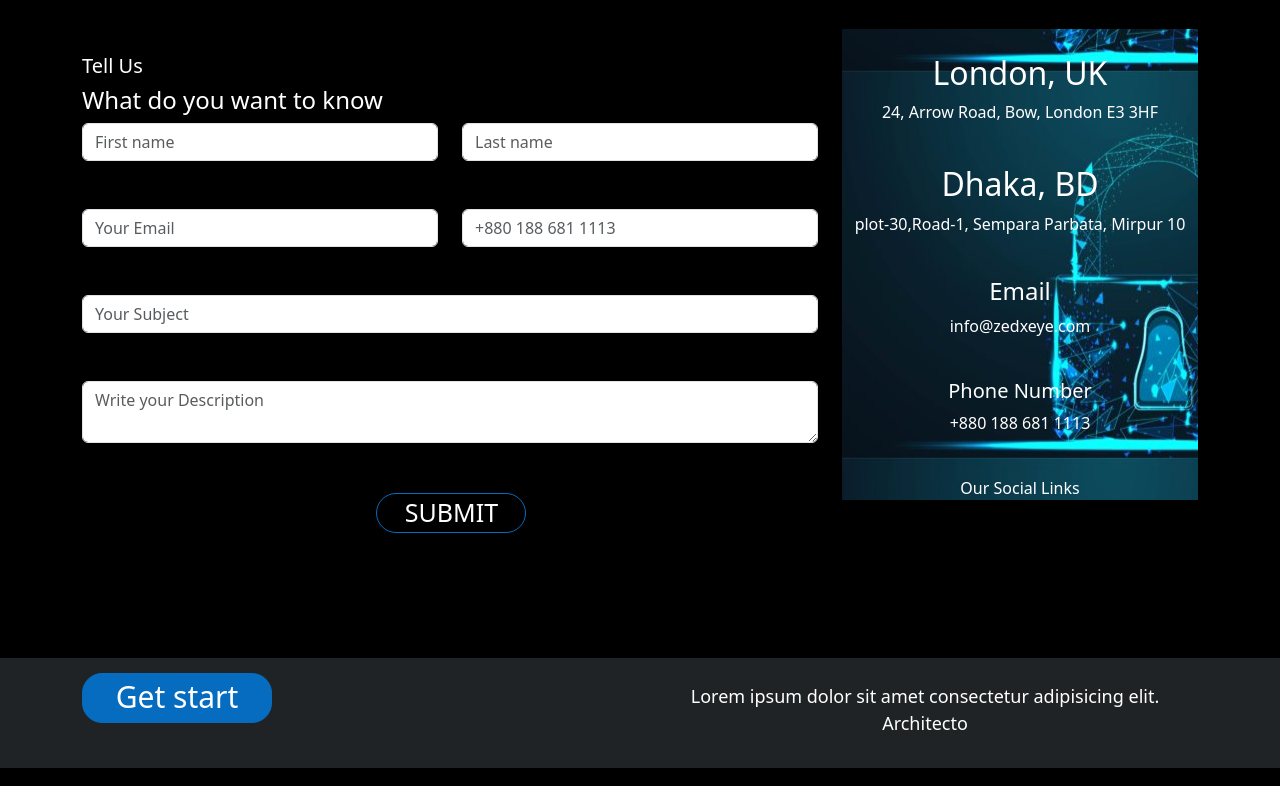
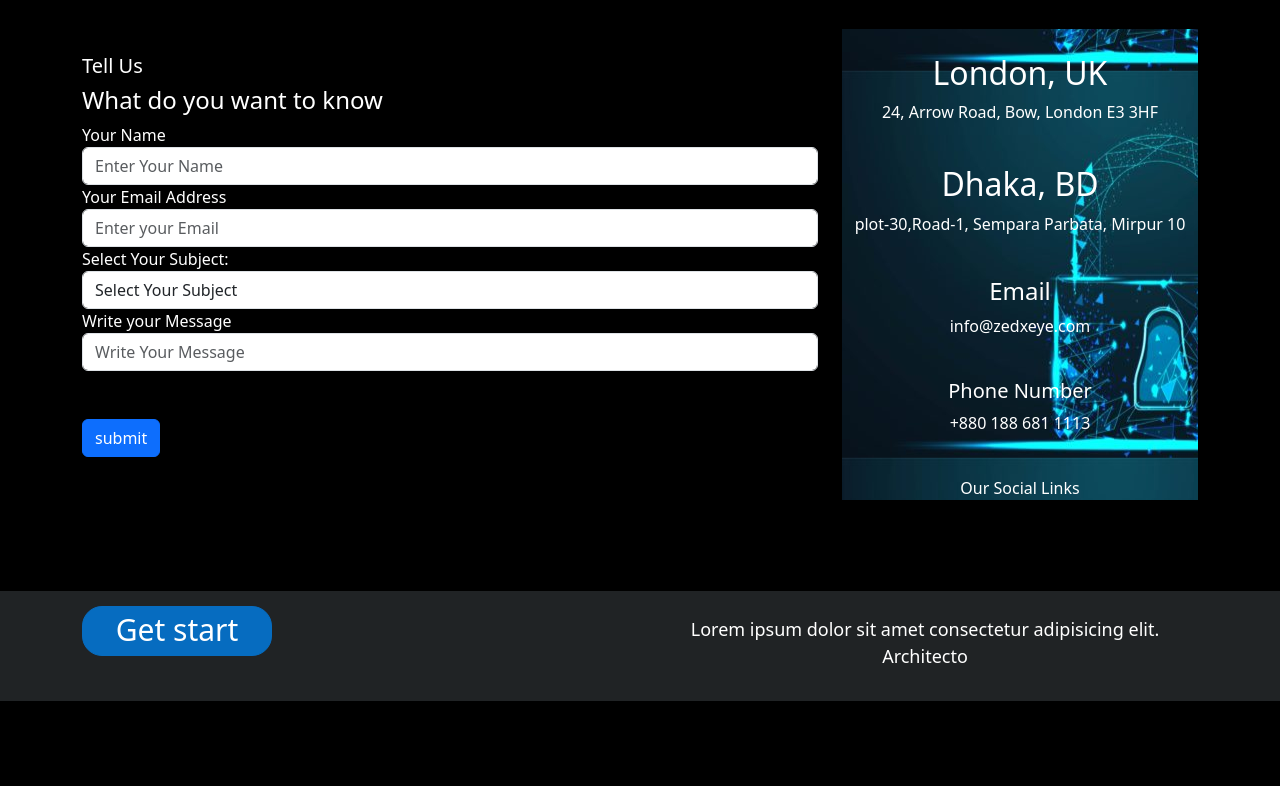
Before and after one commit to mmhpbd/zedxeyenew, a plain HTML site: page contact.html in a window 1280 px wide. Shown: the part 1280-2066 px from the top of the page. Drawn offline with Linux system fonts and the light colour scheme.

Commit message:
added my update

```diff
--- a/contact.html
+++ b/contact.html
@@ -119,40 +119,35 @@
                         <div class="bgov">
                             <h5>Tell Us</h5>
                             <h4>What do you want to know</h4>
-                            <form>
-                                <div class="row">
-                                  <div class="col">
-                                    <input type="text" class="form-control" placeholder="First name">
-                                  </div>
-                                  <div class="col">
-                                    <input type="text" class="form-control" placeholder="Last name">
-                                  </div>
-                                </div>
-                                <br> <br>
-                                <div class="row">
-                                  <div class="col">
-                                    <input type="email" class="form-control" placeholder="Your Email">
-                                  </div>
-                                  <div class="col">
-                                    <input type="number" class="form-control" placeholder="+880 188 681 1113">
-                                  </div>
-                                </div>
-                                <br> <br>
-                                <div class="row">
-                                  <div class="col">
-                                    <input type="text"  class="form-control" placeholder="Your Subject">
-                                  </div>
-                                </div>
-                                <br> <br>
-                                <div class="row">
-                                  <div class="col">
-                                    <textarea class="form-control" placeholder="Write your Description"></textarea>
-                                  </div>
-                                </div>
-                              </form>
-                              <div class="btncon">
-                                <a href="#">SUBMIT</a>
+                            <form action="./php/form.php" method="post">
+                              <div class="form-group">
+                                  <label for="name">Your Name</label>
+                                  <input type="text" class="form-control" name="name" id="name" aria-describedby="emailHelp"
+                                      placeholder="Enter Your Name">
                               </div>
+                              <div class="form-group">
+                                  <label for="email">Your Email Address</label>
+                                  <input type="text" class="form-control" name="email" id="email" placeholder="Enter your Email">
+                              </div>
+                              <div class="form-group">
+                                <label for="dropdown">Select Your Subject:</label>
+                                <select class="form-control" name="dropdown" id="dropdown">
+                                  <option>Select Your Subject</option>
+                                  <option>2</option>
+                                  <option>3</option>
+                                  <option>4</option>
+                                  <option>5</option>
+                                </select>
+                              </div>
+                              <div class="form-group">
+                                  <label for="number">Write your Message</label>
+                                  <input type="text-area" class="form-control" name="number" id="number" placeholder="Write Your Message">
+                              </div>
+                              <br><br>
+                              <button type="submit" class="btn btn-primary">submit
+                              </button>
+                          </form>
+
                         </div>
                     </div>
                     <div class="col-lg-4">
```
Also changed, not shown: 1 other file.
